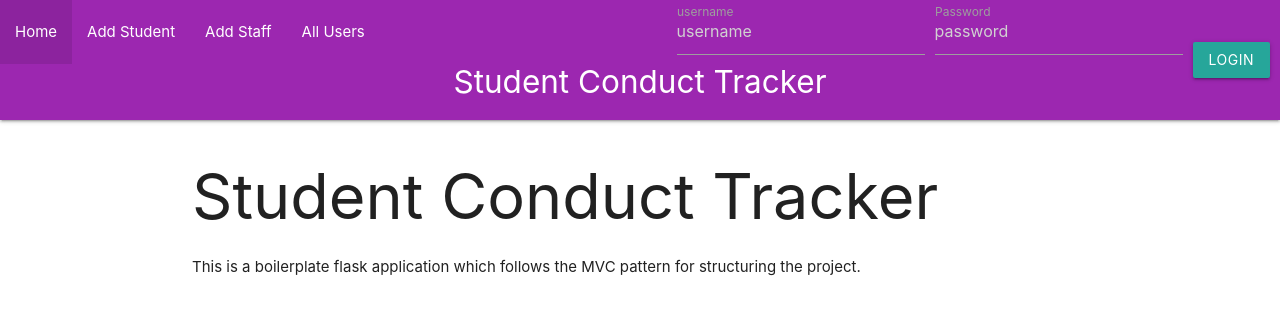
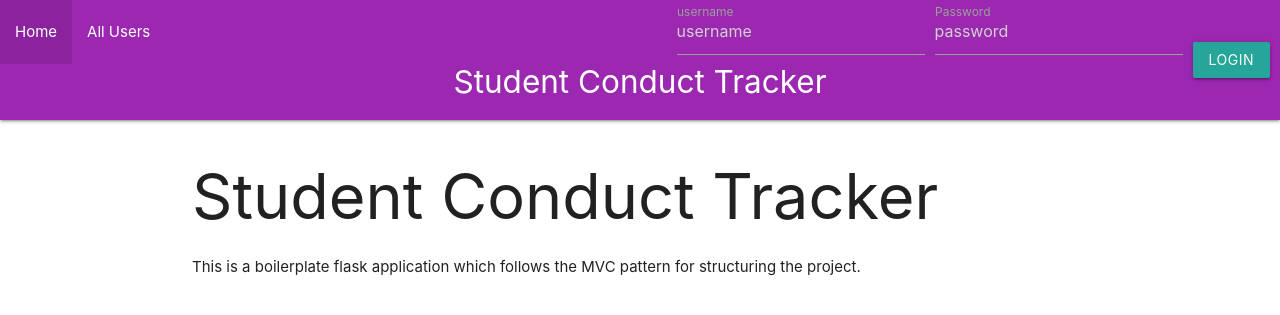
Before and after one commit to nickperi/Student-Staff-Conduct-Tracker, a Flask app: page / in a window 1280 px wide. Shown: the top 315 px of the page. Run offline with Flask 3, Linux system fonts and the light colour scheme.

Commit message:
Update layout.html

```diff
--- a/App/templates/layout.html
+++ b/App/templates/layout.html
@@ -22,12 +22,13 @@
 
                 {% if is_authenticated %}
                   <li><a href="/identify">Identify User</a></li>
-                  <li><a href="/upvotes">Upvote Student</a></li>
-                  <li><a href="/downvotes">Downvote Student</a></li>
+                  <li><a href="/students">Add Student</a></li>
+                  <li><a href="/staff">Add Staff</a></li>
+                  <li><a href="/reviews">Log Review</li>
+                  <li><a href="/upvotes">Upvote Review</a></li>
+                  <li><a href="/downvotes">Downvote Review</a></li>
                 {% endif %}
 
-                <li><a href="/students">Add Student</a></li>
-                <li><a href="/staff">Add Staff</a></li>
                 <li><a href="/static/users">All Users</a></li>
             </ul>
 
```
